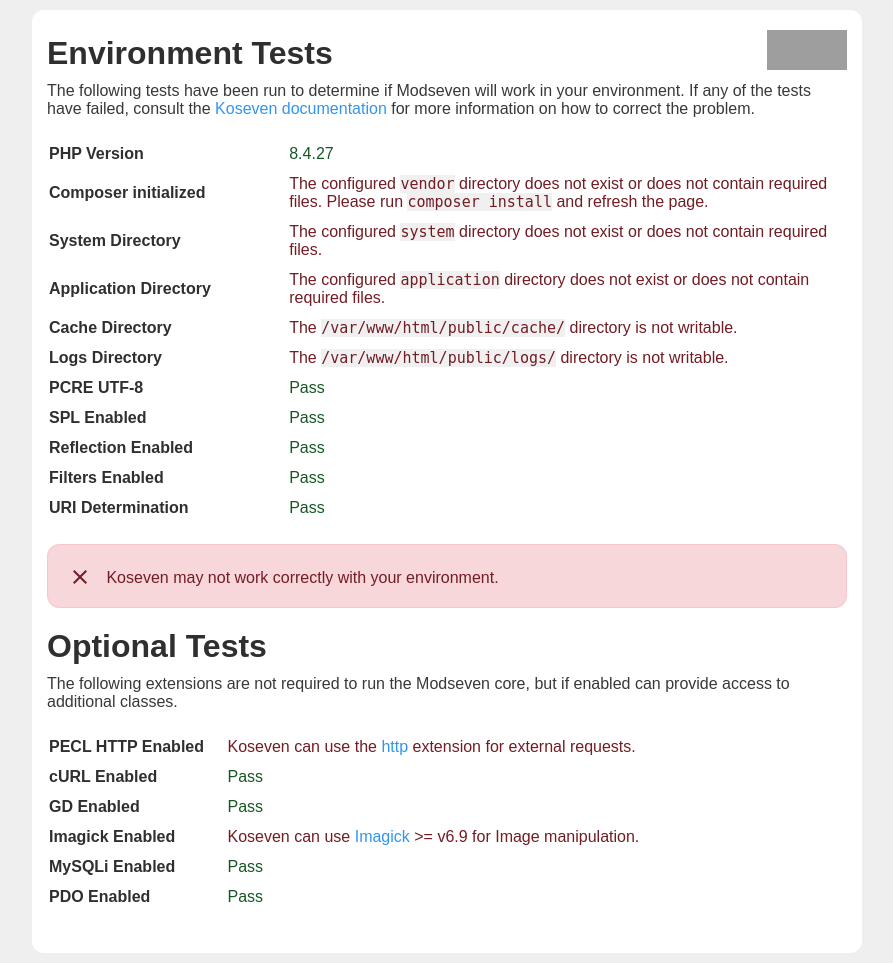
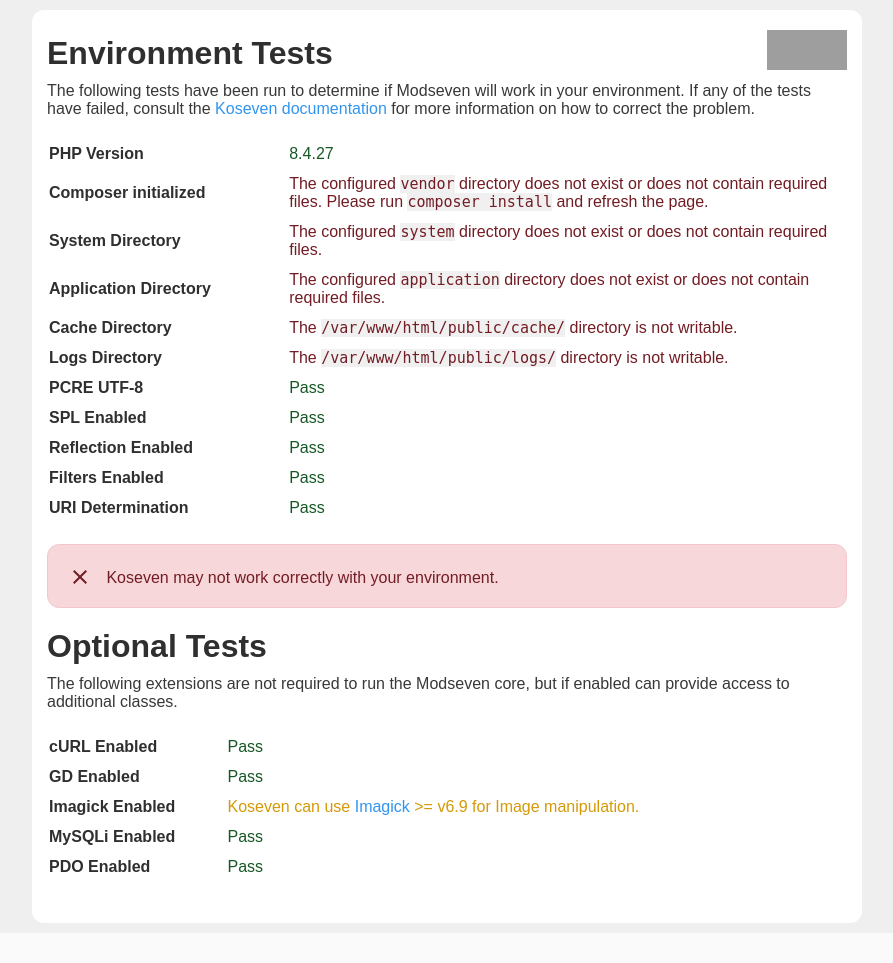
Before and after one commit to modseven/core, a PHP site: page /http/ in a window 1280 px wide. Shown: the whole page, without its empty margins (193-1086 px from the left). After the commit the page ends 872 px from the top, so only its background shows below. Run offline with PHP 8.4, Linux system fonts and the light colour scheme; some libraries are stand-ins or nearby versions; grey boxes are pictures that could not be loaded.

Commit message:
Update installer, remove pecl_http

```diff
--- a/composer.json
+++ b/composer.json
@@ -35,7 +35,6 @@
     "ext-json": "*",
     "ext-intl": "*",
     "ext-yaml": "*",
-    "ext-http": "*",
     "ext-ctype": "*",
     "ext-iconv": "*",
     "ext-mbstring": "*",
--- a/public/install.php
+++ b/public/install.php
@@ -68,7 +68,7 @@
         }
 
         .warning {
-            color: #d2b362;
+            color: #d49907;
         }
 
         .fail {
@@ -277,21 +277,11 @@
     <table>
         <tbody>
         <tr>
-            <th>PECL HTTP Enabled</th>
-            <?php if (extension_loaded('http')): ?>
-                <td class="pass">Pass</td>
-            <?php else: ?>
-                <td class="fail">Koseven can use the <a href="http://php.net/http">http</a> extension for external
-                    requests.
-                </td>
-            <?php endif ?>
-        </tr>
-        <tr>
             <th>cURL Enabled</th>
             <?php if (extension_loaded('curl')): ?>
                 <td class="pass">Pass</td>
             <?php else: ?>
-                <td class="fail">Koseven can use the <a href="http://php.net/curl">cURL</a> extension for external
+                <td class="warning">Koseven can use the <a href="http://php.net/curl">cURL</a> extension for external
                     requests.
                 </td>
             <?php endif ?>
@@ -307,7 +297,7 @@
                     <td class="warning">For full support we recommend installing GD with 'webp' and 'bmp' support.</td>
                 <?php endif; ?>
             <?php else: ?>
-                <td class="fail">Koseven can use <a href="http://php.net/gd">GD</a> >= v2 for Image manipulation</td>
+                <td class="warning">Koseven can use <a href="http://php.net/gd">GD</a> >= v2 for Image manipulation</td>
             <?php endif ?>
         </tr>
         <tr>
@@ -327,7 +317,7 @@
                     </td>
                 <?php endif; ?>
             <?php else: ?>
-                <td class="fail">Koseven can use <a href="http://php.net/imagick">Imagick</a> >= v6.9 for Image
+                <td class="warning">Koseven can use <a href="http://php.net/imagick">Imagick</a> >= v6.9 for Image
                     manipulation.
                 </td>
             <?php endif ?>
@@ -337,7 +327,7 @@
             <?php if (function_exists('mysqli_connect')): ?>
                 <td class="pass">Pass</td>
             <?php else: ?>
-                <td class="fail">Koseven can use the <a href="http://php.net/mysqli">MySQLi</a> extension to support
+                <td class="warning">Koseven can use the <a href="http://php.net/mysqli">MySQLi</a> extension to support
                     MySQL databases.
                 </td>
             <?php endif ?>
@@ -347,7 +337,7 @@
             <?php if (class_exists('PDO')): ?>
                 <td class="pass">Pass</td>
             <?php else: ?>
-                <td class="fail">Koseven can use <a href="http://php.net/pdo">PDO</a> to support additional databases.
+                <td class="warning">Koseven can use <a href="http://php.net/pdo">PDO</a> to support additional databases.
                 </td>
             <?php endif ?>
         </tr>
--- a/system/classes/Request/Client/External.php
+++ b/system/classes/Request/Client/External.php
@@ -7,7 +7,6 @@
  * Supported out of the box:
  *  - Streams (default)
  *  - Curl (default if loaded)
- *  - PECL HTTP (default if curl not loaded and pecl_http loaded)
  *
  * @package        Modseven\Base
  *
@@ -70,8 +69,6 @@ abstract class External extends Client
             if (static::$client === NULL) {
                 if (extension_loaded('curl')) {
                     static::$client = '\Modseven\Request\Client\Curl';
-                } elseif (extension_loaded('http')) {
-                    static::$client = '\Modseven\Request\Client\HTTP';
                 } else {
                     static::$client = '\Modseven\Request\Client\Stream';
                 }
```
Also changed, not shown: system/classes/Request/Client/HTTP.php (deleted, +0 -95 lines).
